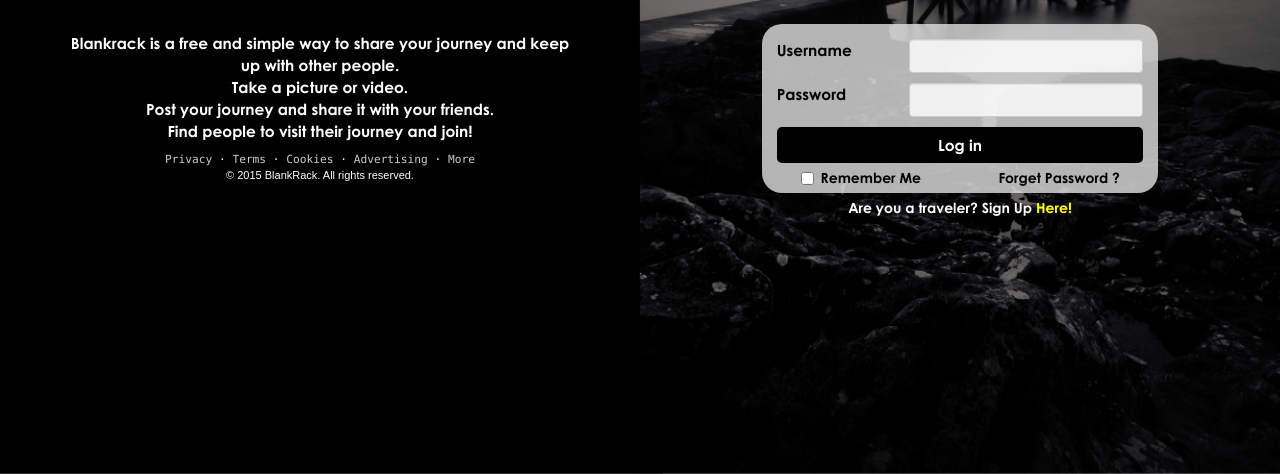
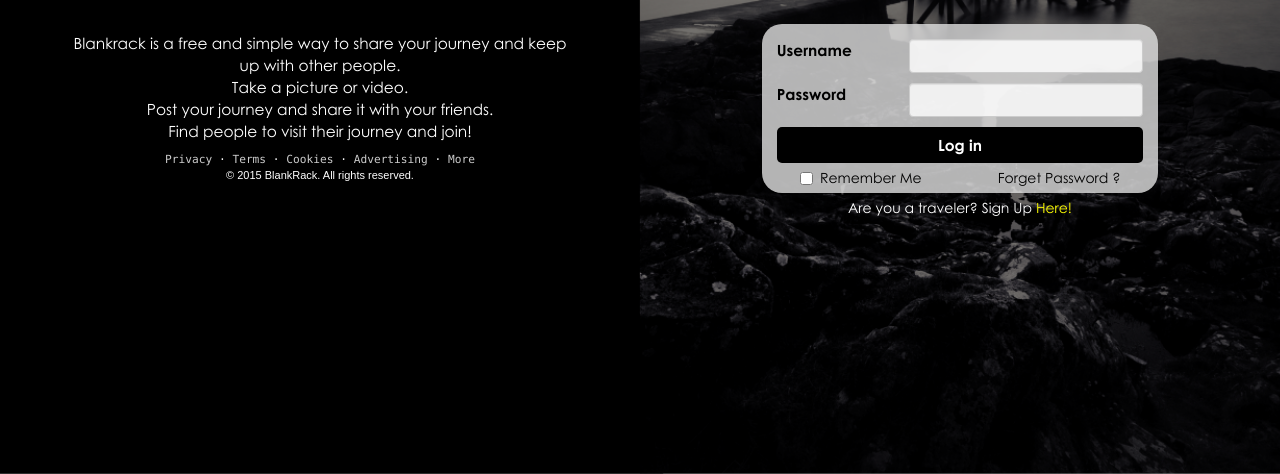
Before and after one commit to rudbast/blankrack, a website: page login.html in a window 1280 px wide. Shown: the part 326-800 px from the top of the page. Drawn offline with Linux system fonts and the light colour scheme.

Commit message:
Bring back accidentally removed fontface

```diff
--- a/assets/css/login.css
+++ b/assets/css/login.css
@@ -1,3 +1,8 @@
+@font-face {
+    font-family: CenturyGothic;
+    src: url('../fonts/century-gothic.ttf') format('truetype');
+}
+
 @font-face {
     font-family: CenturyGothic;
     font-weight: bold;
```
